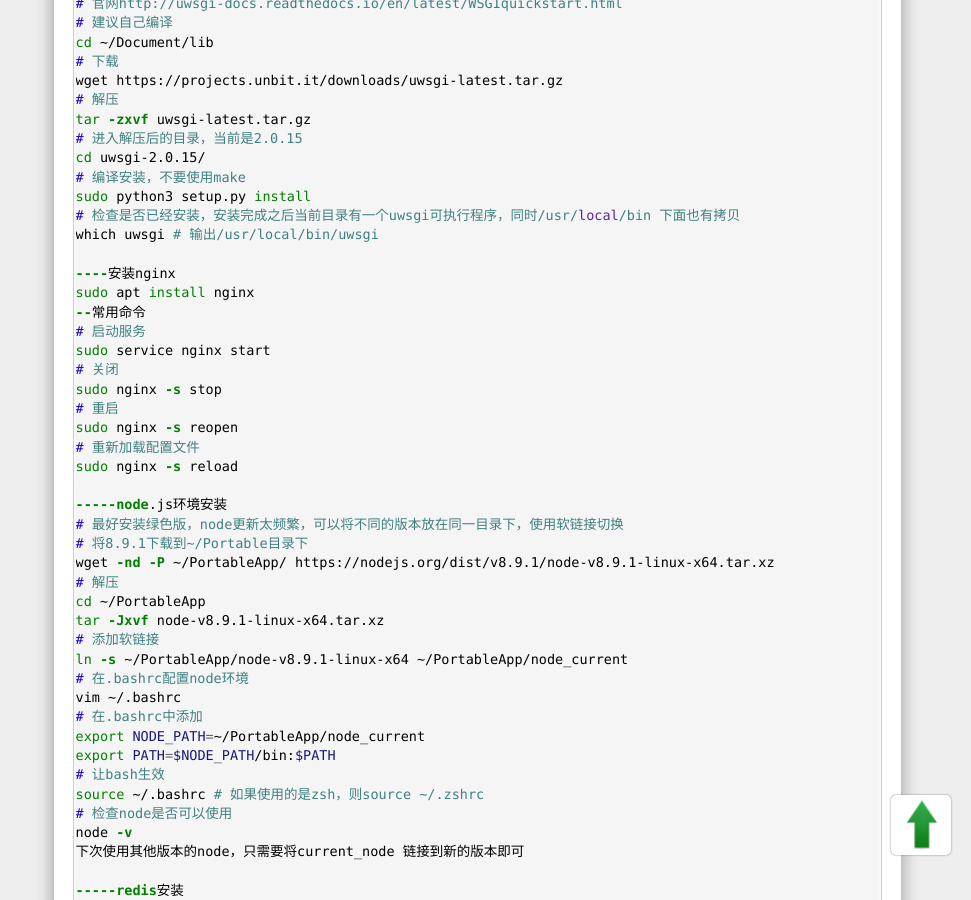
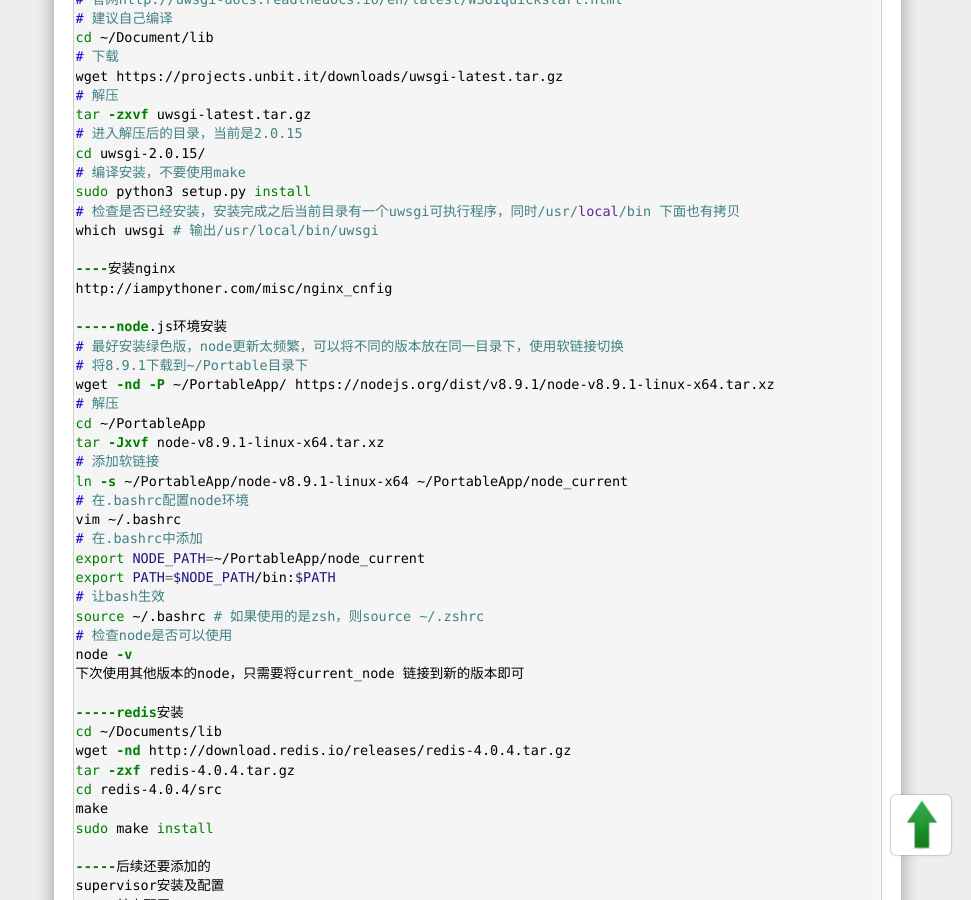
Before and after one commit to iampythoner/iampythoner.github.io, a Jekyll site: the page built from _posts/2017-11-26-CentOS_Ubuntu_env.md, in a window 1280 px wide and 900 px high, scrolled down 5116 px. Shown: the whole window, without its empty margins (309-1280 px from the left). Built offline with Jekyll 4.4.1, drawn with Linux system fonts in a browser that asks for light colours; nearby versions of some CDN libraries; comment, search, counter and statistics services are not loaded; some of the changed text lies outside the part shown.

Commit message:
no message

```diff
--- a/_posts/2017-11-26-CentOS_Ubuntu_env.md
+++ b/_posts/2017-11-26-CentOS_Ubuntu_env.md
@@ -275,16 +275,7 @@
 which uwsgi # 输出/usr/local/bin/uwsgi
 
 ----安装nginx
-sudo apt install nginx
---常用命令
-# 启动服务
-sudo service nginx start
-# 关闭
-sudo nginx -s stop
-# 重启
-sudo nginx -s reopen
-# 重新加载配置文件
-sudo nginx -s reload
+http://iampythoner.com/misc/nginx_cnfig
 
 -----node.js环境安装
 # 最好安装绿色版，node更新太频繁，可以将不同的版本放在同一目录下，使用软链接切换
```
Also changed, not shown: other parts of _posts/2017-11-26-CentOS_Ubuntu_env.md (+4 -4 lines).
